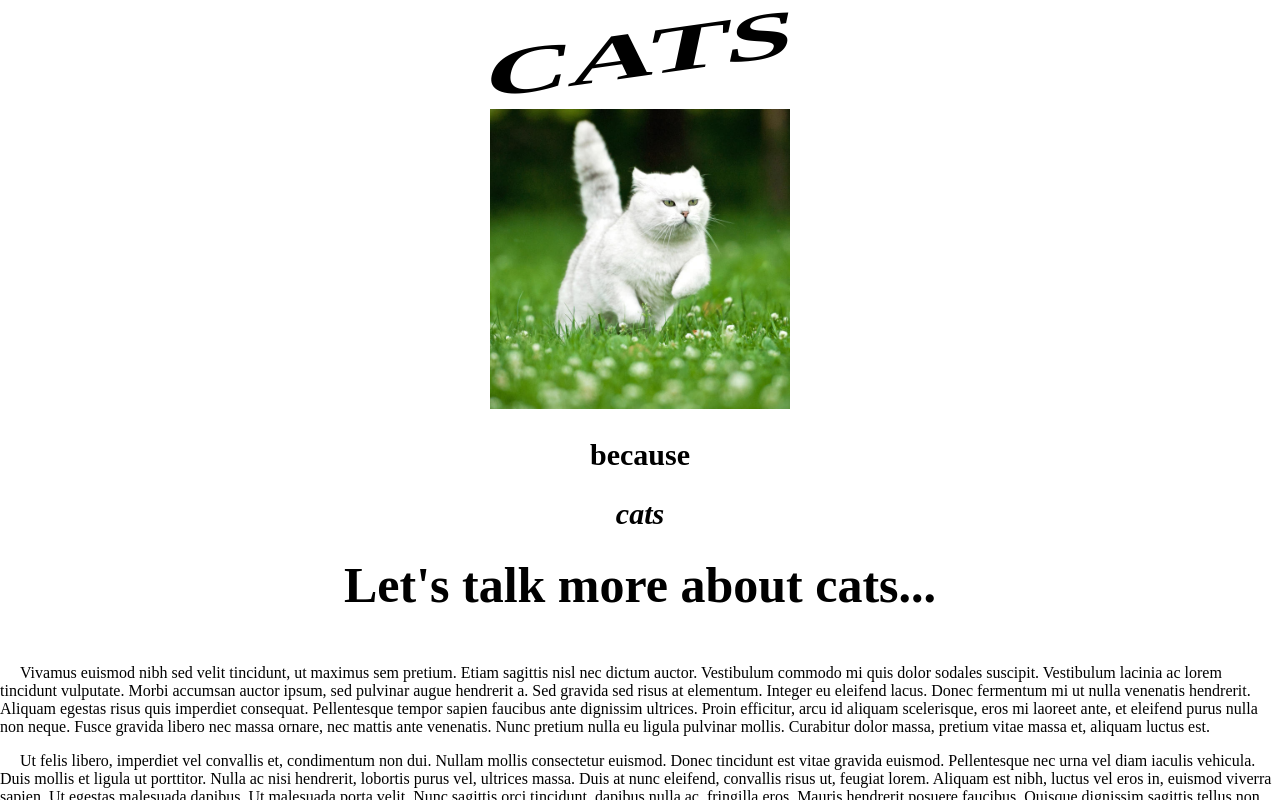
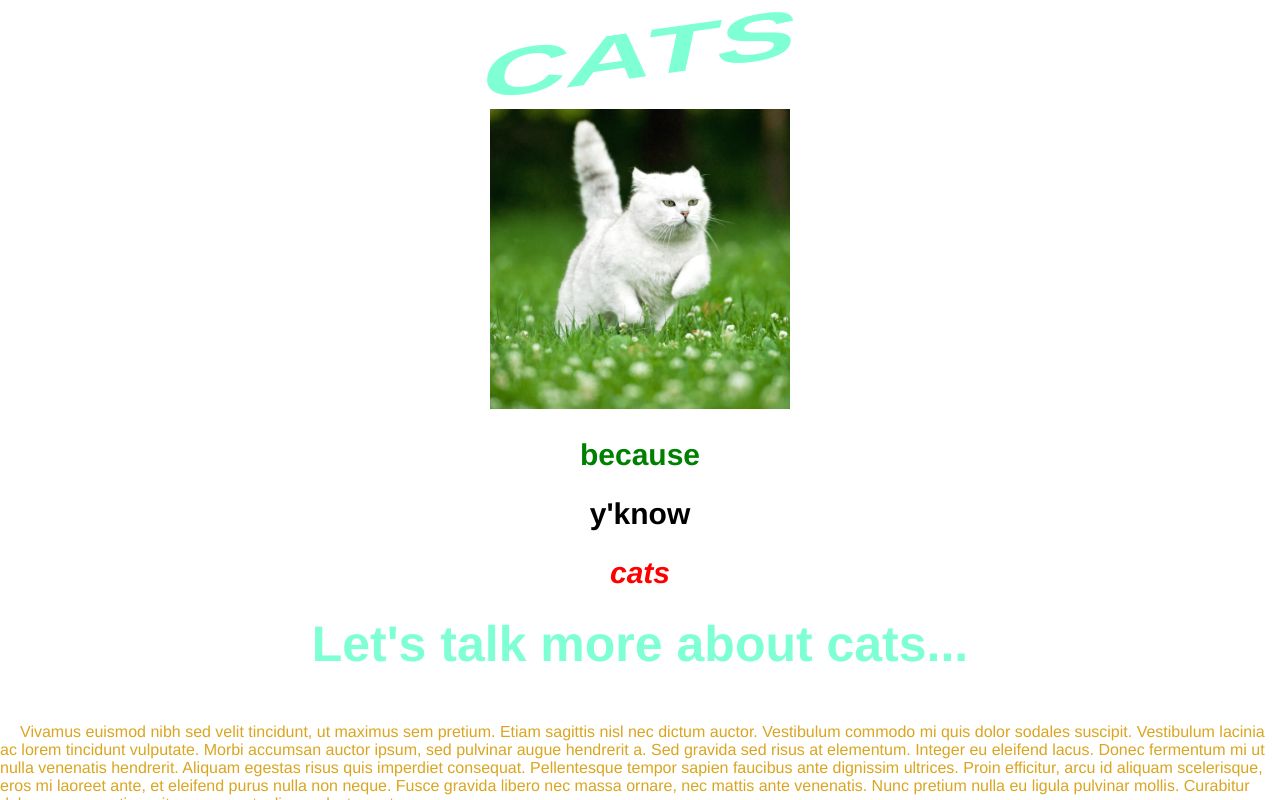
Before and after one commit to AmeliaPoulain/JonasSimpleSite, a plain HTML site: page index.html in a window 1280 px wide. Drawn offline with Linux system fonts and the light colour scheme.

Commit message:
added in examples of using id vs class, as well as div

```diff
--- a/index.html
+++ b/index.html
@@ -35,20 +35,30 @@
 
 
 
-        <h2>because</h2>
+        <h2 id="h2Because">because</h2>
 
-        <h2><em>cats</em></h2>
+        <h2>y'know</h2>
+
+        <h2 id="h2Cats"><em>cats</em></h2>
 
         <h3> Let's talk more about cats...</h3>
+
         </center>
-            <p>Vivamus euismod nibh sed velit tincidunt, ut maximus sem pretium. Etiam sagittis nisl nec dictum auctor. Vestibulum commodo mi quis dolor sodales suscipit. Vestibulum lacinia ac lorem tincidunt vulputate. Morbi accumsan auctor ipsum, sed pulvinar augue hendrerit a. Sed gravida sed risus at elementum. Integer eu eleifend lacus. Donec fermentum mi ut nulla venenatis hendrerit. Aliquam egestas risus quis imperdiet consequat. Pellentesque tempor sapien faucibus ante dignissim ultrices. Proin efficitur, arcu id aliquam scelerisque, eros mi laoreet ante, et eleifend purus nulla non neque. Fusce gravida libero nec massa ornare, nec mattis ante venenatis. Nunc pretium nulla eu ligula pulvinar mollis. Curabitur dolor massa, pretium vitae massa et, aliquam luctus est.
 
-<p>Ut felis libero, imperdiet vel convallis et, condimentum non dui. Nullam mollis consectetur euismod. Donec tincidunt est vitae gravida euismod. Pellentesque nec urna vel diam iaculis vehicula. Duis mollis et ligula ut porttitor. Nulla ac nisi hendrerit, lobortis purus vel, ultrices massa. Duis at nunc eleifend, convallis risus ut, feugiat lorem. Aliquam est nibh, luctus vel eros in, euismod viverra sapien. Ut egestas malesuada dapibus. Ut malesuada porta velit. Nunc sagittis orci tincidunt, dapibus nulla ac, fringilla eros. Mauris hendrerit posuere faucibus. Quisque dignissim sagittis tellus non convallis.
+        <div id="first2para">
+
+        <p>Vivamus euismod nibh sed velit tincidunt, ut maximus sem pretium. Etiam sagittis nisl nec dictum auctor. Vestibulum commodo mi quis dolor sodales suscipit. Vestibulum lacinia ac lorem tincidunt vulputate. Morbi accumsan auctor ipsum, sed pulvinar augue hendrerit a. Sed gravida sed risus at elementum. Integer eu eleifend lacus. Donec fermentum mi ut nulla venenatis hendrerit. Aliquam egestas risus quis imperdiet consequat. Pellentesque tempor sapien faucibus ante dignissim ultrices. Proin efficitur, arcu id aliquam scelerisque, eros mi laoreet ante, et eleifend purus nulla non neque. Fusce gravida libero nec massa ornare, nec mattis ante venenatis. Nunc pretium nulla eu ligula pulvinar mollis. Curabitur dolor massa, pretium vitae massa et, aliquam luctus est. </p>
+
+            <p> Vivamus euismod nibh sed velit tincidunt, ut maximus sem pretium. Etiam sagittis nisl nec dictum auctor. Vestibulum commodo mi quis dolor sodales suscipit. Vestibulum lacinia ac lorem tincidunt vulputate. Morbi accumsan auctor ipsum, sed pulvinar augue hendrerit a. Sed gravida sed risus at elementum. Integer eu eleifend lacus. Donec fermentum mi ut nulla venenatis hendrerit. Aliquam egestas risus quis imperdiet consequat. Pellentesque tempor sapien faucibus ante dignissim ultrices. Proin efficitur, arcu id aliquam scelerisque, eros mi laoreet ante, et eleifend purus nulla non neque. Fusce gravida libero nec massa ornare, nec mattis ante venenatis. Nunc pretium nulla eu ligula pulvinar mollis. Curabitur dolor massa, pretium vitae massa et, aliquam luctus est.</p>
+                </div>
+
+          <p>Ut felis libero, imperdiet vel convallis et, condimentum non dui. Nullam mollis consectetur euismod. Donec tincidunt est vitae gravida euismod. Pellentesque nec urna vel diam iaculis vehicula. Duis mollis et ligula ut porttitor. Nulla ac nisi hendrerit, lobortis purus vel, ultrices massa. Duis at nunc eleifend, convallis risus ut, feugiat lorem. Aliquam est nibh, luctus vel eros in, euismod viverra sapien. Ut egestas malesuada dapibus. Ut malesuada porta velit. Nunc sagittis orci tincidunt, dapibus nulla ac, fringilla eros. Mauris hendrerit posuere faucibus. Quisque dignissim sagittis tellus non convallis.</p>
 
 <p>Morbi arcu tellus, aliquam sit amet dictum ac, porta quis felis. Donec eget porttitor purus. Pellentesque molestie viverra pulvinar. Vestibulum vulputate eros ut tellus placerat ultrices. Nunc sit amet pellentesque tortor. Phasellus finibus turpis id suscipit ultrices. Mauris id diam condimentum, egestas velit et, viverra nunc.
 
     <br>
     <center>
+
 
     <a href="#top">Time to check out that sweet catto again</a>
         <br>
--- a/style.css
+++ b/style.css
@@ -7,8 +7,12 @@ html,body
     margin: 0px;
     padding: 0px;
     overflow-x: hidden;
+    font-family: Helvetica;
 }
 
+h1, h3{
+    color: aquamarine
+}
 
 h1 {
     transform:matrix(1.98,-0.28,-0.24,1.14,0,0);
@@ -22,6 +26,18 @@ font-size: 60px;
     margin: 20px;
     padding-right: 0px;
     overflow-x: hidden;
+}
+
+#first2para {
+    color: goldenrod;
+}
+
+#h2Cats {
+    color:red;
+}
+
+#h2Because {
+    color:green;
 }
 
 h2 {
```
